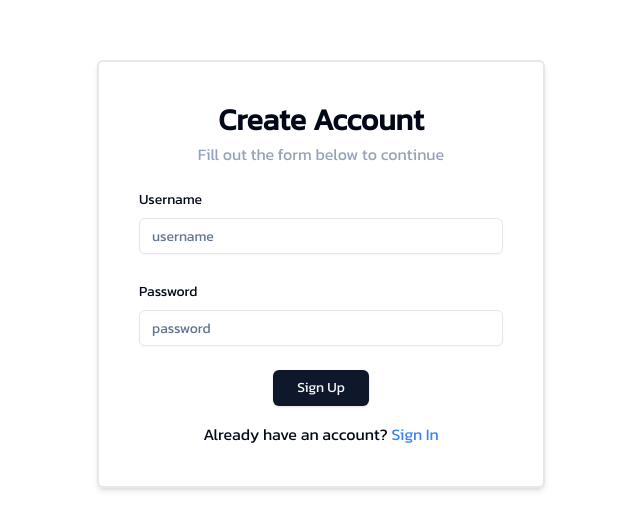
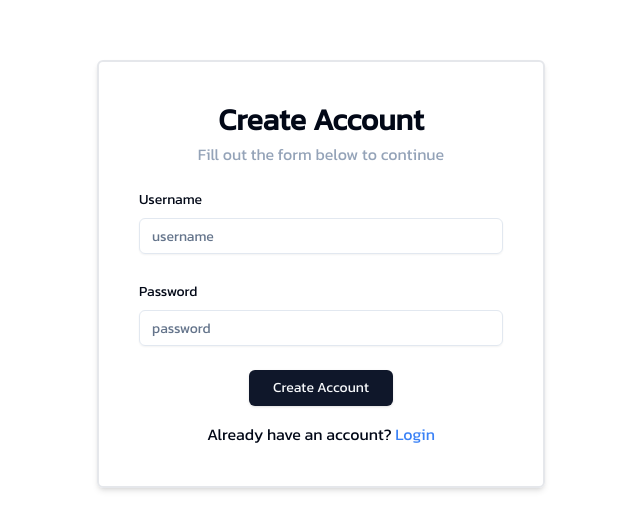
Before and after one commit to deepu7ds/MysteryLnk, a Next.js app: page /sign-up in a window 1280 px wide. Shown: the part 126-656 px from the top of the page, without its empty margins (319-959 px from the left). Built offline with nearby package versions, Linux system fonts and the light colour scheme.

Commit message:
change button text

```diff
--- a/src/app/(auth)/sign-in/page.tsx
+++ b/src/app/(auth)/sign-in/page.tsx
@@ -134,7 +134,7 @@
                                         disabled={isSubmitting}
                                         className="px-6"
                                     >
-                                        Sign Up
+                                        Login
                                     </Button>
                                 )}
                             </div>
--- a/src/app/(auth)/sign-up/page.tsx
+++ b/src/app/(auth)/sign-up/page.tsx
@@ -237,7 +237,7 @@
                                         disabled={isSubmitting}
                                         className="px-6"
                                     >
-                                        Sign Up
+                                        Create Account
                                     </Button>
                                 )}
                             </div>
@@ -251,7 +251,7 @@
                                 href={"/sign-in"}
                                 replace
                             >
-                                Sign In
+                                Login
                             </Link>
                         </p>
                     </footer>
```
